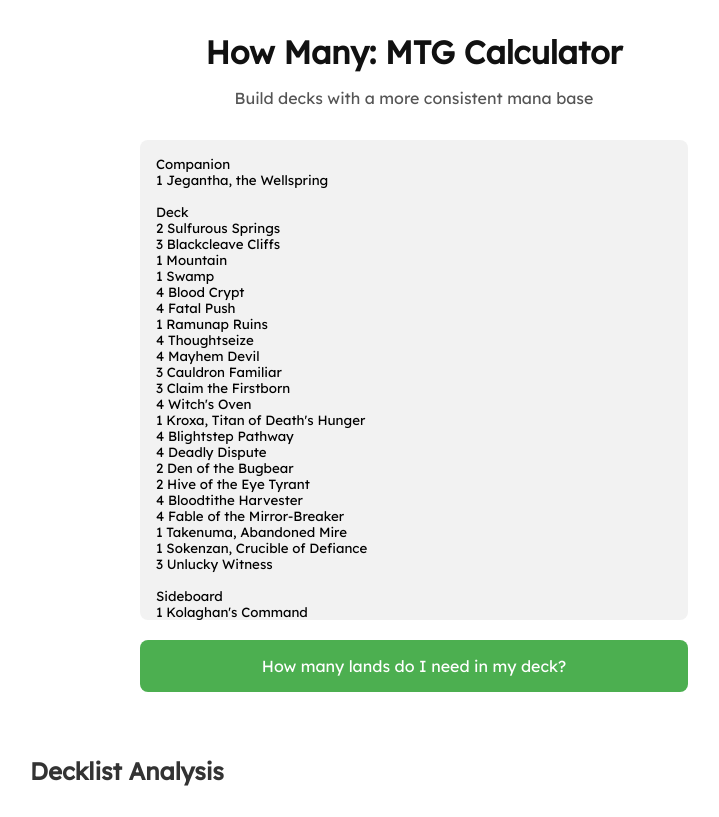
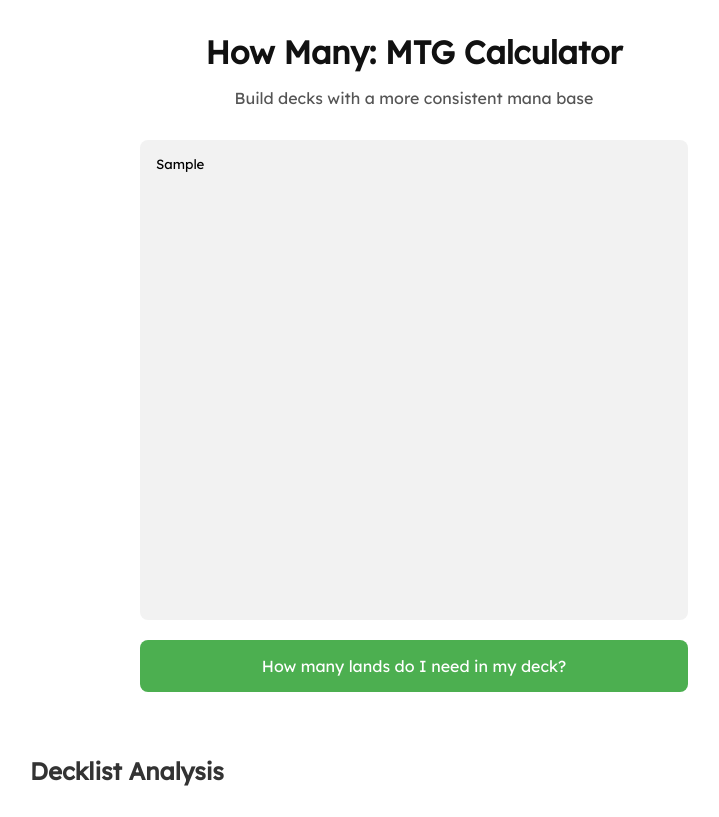
Before and after one commit to raulin0/how-many, a Django app: template decklist_analyzer/templates/decklist_analyzer/index.html in a window 1280 px wide. Shown: the part 56-873 px from the top of the page, without its empty margins (226-945 px from the left). Run offline with Django 4.2, Linux system fonts and the light colour scheme; the template is opened without the code that fills it: most values are stand-ins (such as "Sample title", 1, 10 or a date in 2020).

Commit message:
fix: adds the logic to keep the last used list inside the textarea after submitting

```diff
--- a/decklist_analyzer/templates/decklist_analyzer/index.html
+++ b/decklist_analyzer/templates/decklist_analyzer/index.html
@@ -10,44 +10,7 @@
             <div class="form-container">
                 <form id="decklist-form" method="post">
                     {% csrf_token %}
-                    <textarea id="decklist" tabindex="0" onfocus="closeSidebar()" name="decklist">Companion
-1 Jegantha, the Wellspring
-
-Deck
-2 Sulfurous Springs
-3 Blackcleave Cliffs
-1 Mountain
-1 Swamp
-4 Blood Crypt
-4 Fatal Push
-1 Ramunap Ruins
-4 Thoughtseize
-4 Mayhem Devil
-3 Cauldron Familiar
-3 Claim the Firstborn
-4 Witch's Oven
-1 Kroxa, Titan of Death's Hunger
-4 Blightstep Pathway
-4 Deadly Dispute
-2 Den of the Bugbear
-2 Hive of the Eye Tyrant
-4 Bloodtithe Harvester
-4 Fable of the Mirror-Breaker
-1 Takenuma, Abandoned Mire
-1 Sokenzan, Crucible of Defiance
-3 Unlucky Witness
-
-Sideboard
-1 Kolaghan's Command
-2 Rending Volley
-1 Jegantha, the Wellspring
-2 Unlicensed Hearse
-2 Duress
-2 Furnace Reins
-2 Damping Sphere
-1 Abrade
-2 Ob Nixilis, the Adversary
-</textarea>
+                    <textarea id="decklist" tabindex="0" onfocus="closeSidebar()" name="decklist">{{ preloaded_decklist }}</textarea>
                     <button id="submit-button" type="submit">How many lands do I need in my deck?</button>
                 </form>
             </div>
```
Also changed, not shown: decklist_analyzer/views.py (+53 -3 lines).
